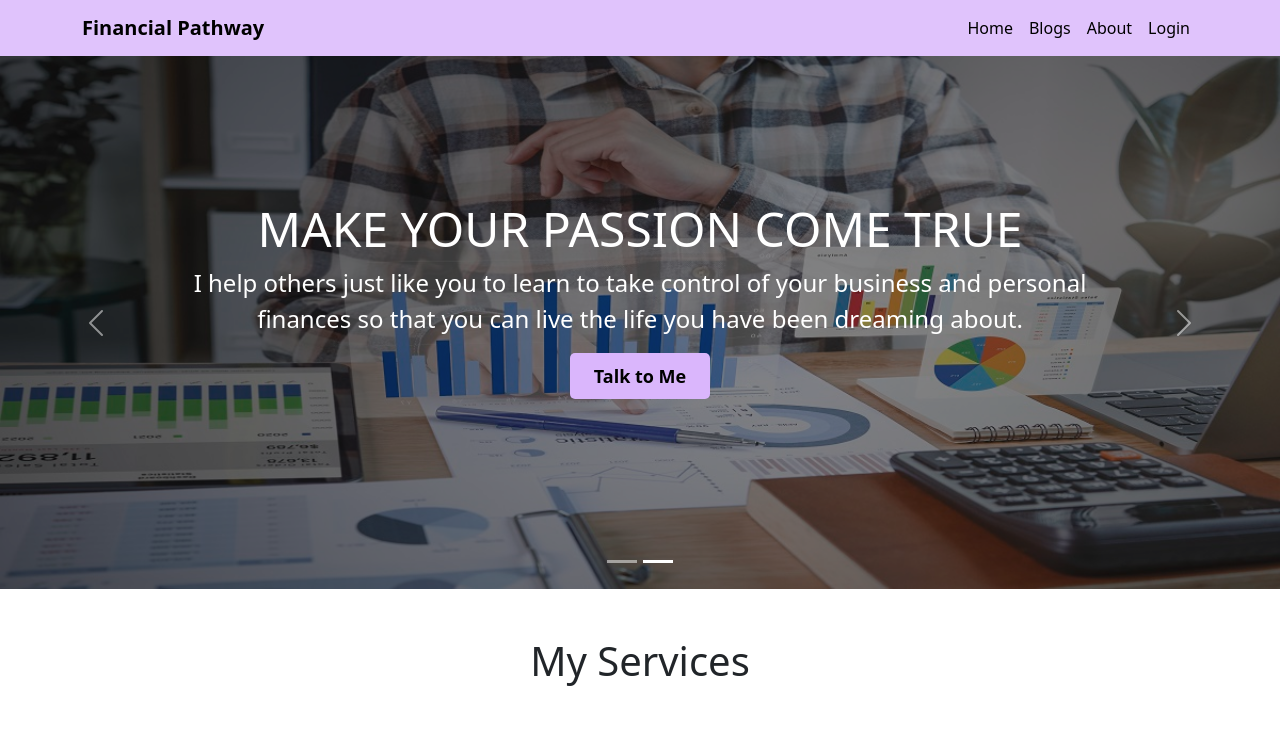
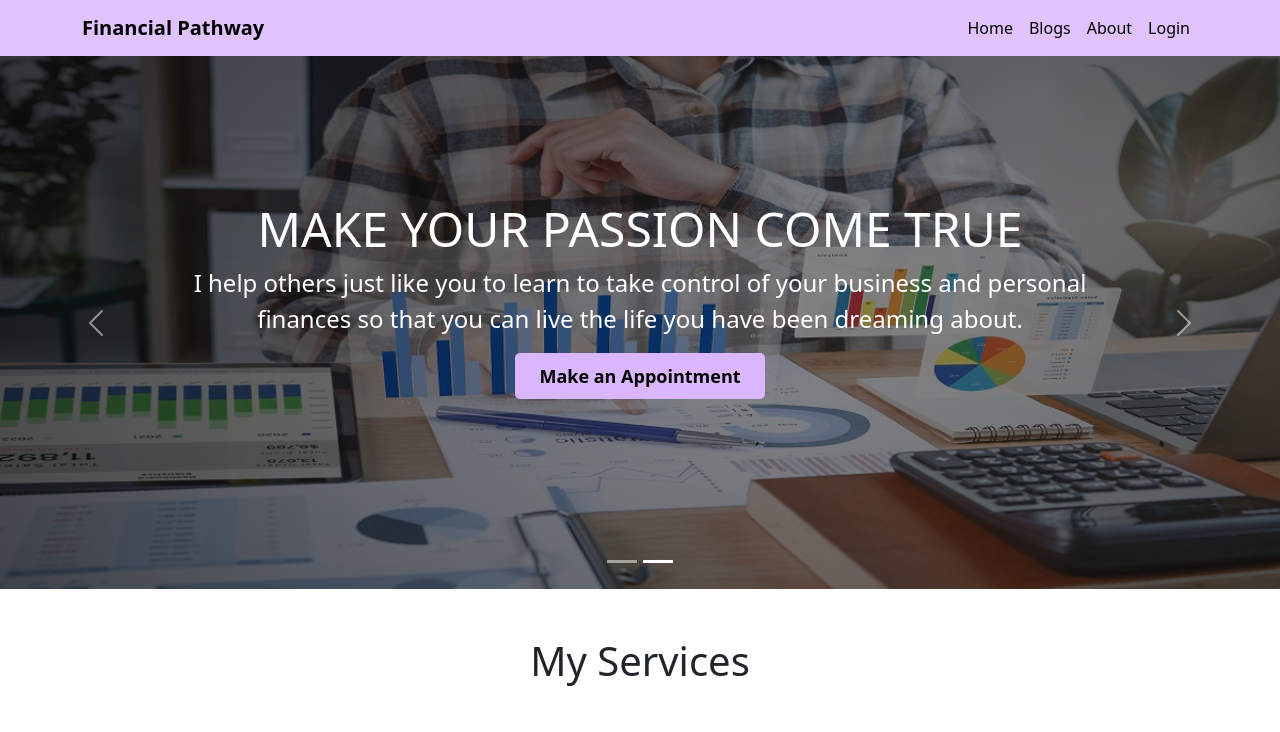
Before and after one commit to Ety-Biswangri/financial-pathway, a React (Create React App) app: page / in a window 1280 px wide. Shown: the top 732 px of the page. Built offline with nearby package versions, Linux system fonts and the light colour scheme; no server answers; grey boxes are pictures that could not be loaded.

Commit message:
button name has changed

```diff
--- a/src/components/Home/BannerPage/BannerPage.js
+++ b/src/components/Home/BannerPage/BannerPage.js
@@ -17,7 +17,7 @@ const BannerPage = () => {
                     <Carousel.Caption className='margin-bottom'>
                         <h3>MAKE A DIFFERENCE IN YOUR LIFE</h3>
                         <p>I help business owners and entrepreneurs to maximize their profits and build confidence with their finances.</p>
-                        <button style={{ color: "black", fontWeight: "700", border: "none" }}>Talk to Me</button>
+                        <button style={{ color: "black", fontWeight: "700", border: "none" }}>Make an Appointment</button>
                     </Carousel.Caption>
                 </Carousel.Item>
 
@@ -31,7 +31,7 @@ const BannerPage = () => {
                         <h3>MAKE YOUR PASSION COME TRUE </h3>
                         <p> I help others just like you to learn to take control of your business and personal finances so that you can live the life you have been dreaming about. </p>
                         <button style={{ color: "black", fontWeight: "700", border: "none" }}>
-                            Talk to Me
+                            Make an Appointment
                         </button>
                     </Carousel.Caption>
                 </Carousel.Item>
```
Also changed, not shown: src/images/notFound.jpg (added).
